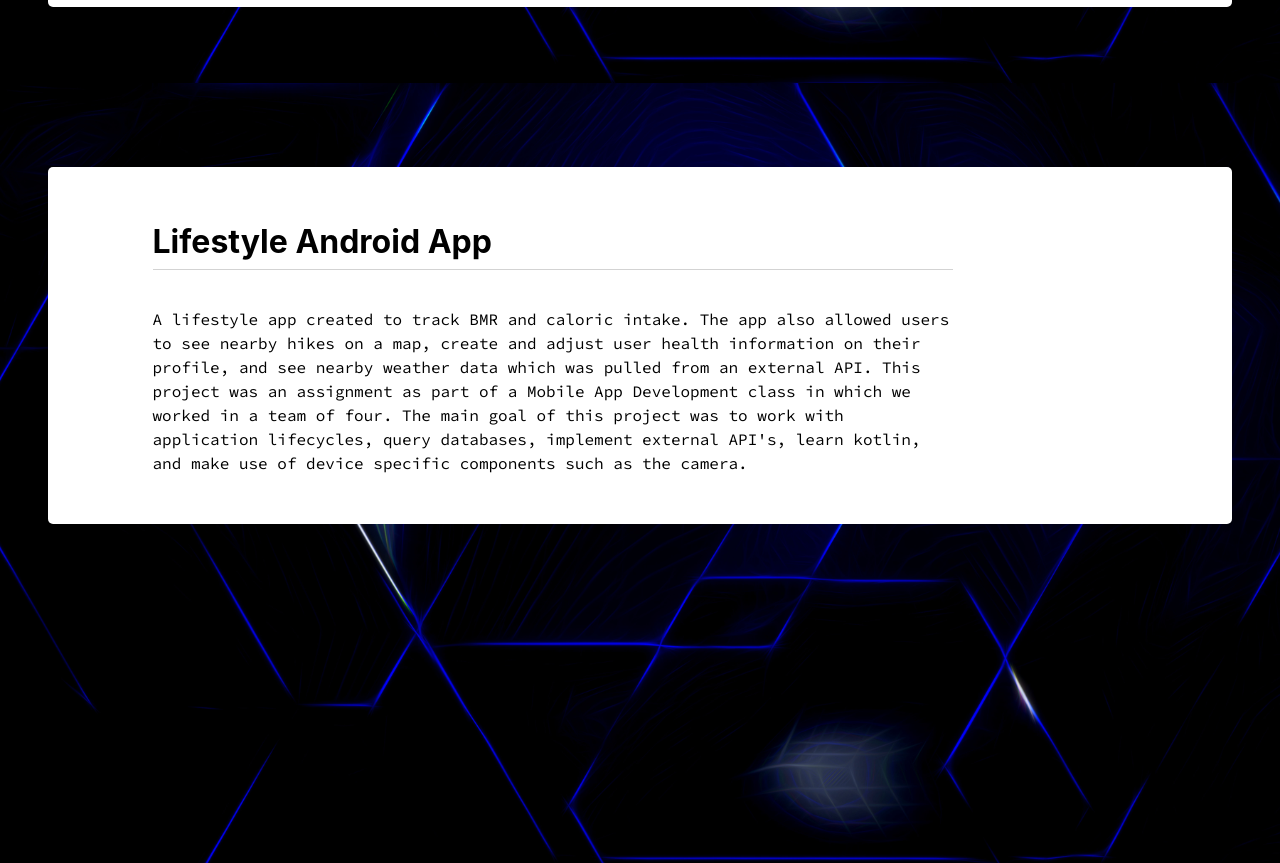
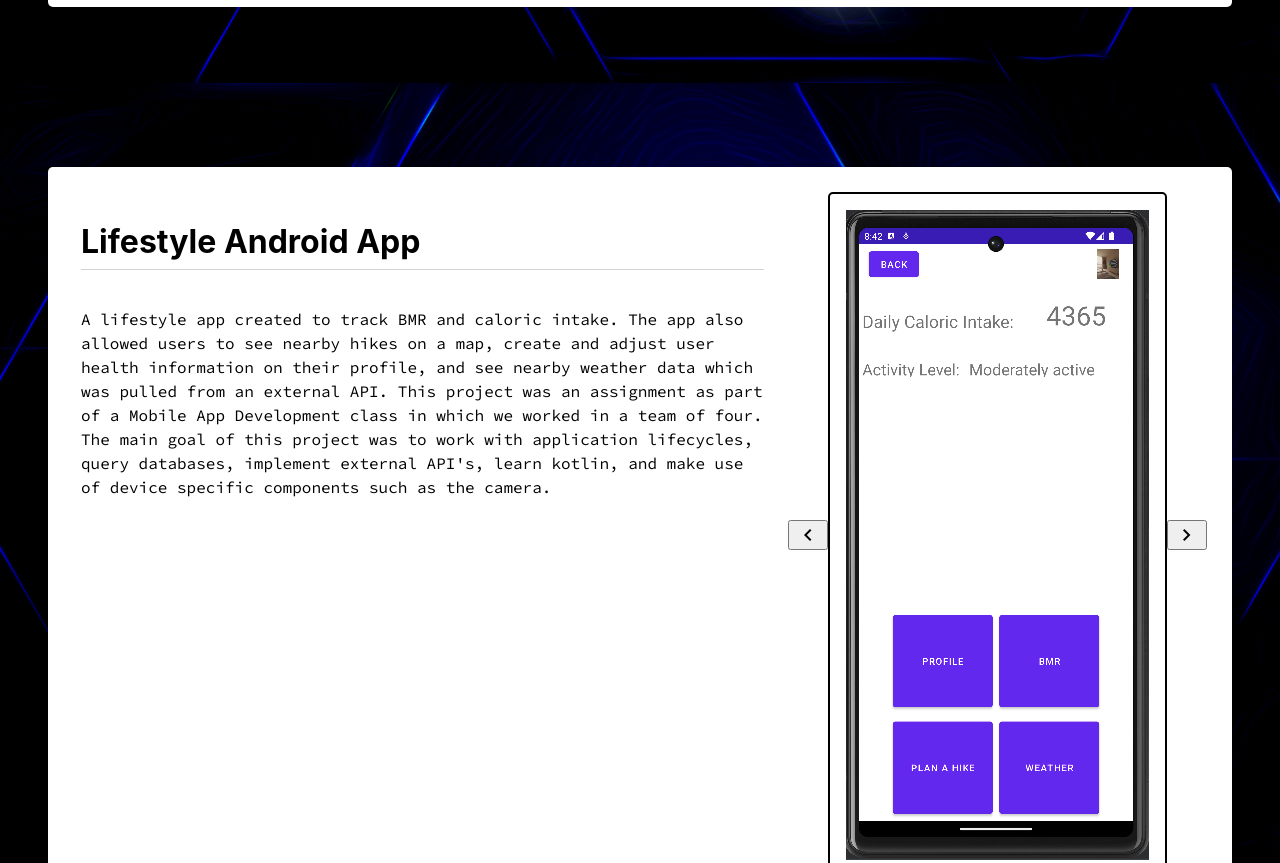
Before and after one commit to csbrown2000/cbrown-personal-portfolio, a React (Create React App) app: page /projects in a window 1280 px wide. Shown: the part 2317-3180 px from the top of the page. Built offline with nearby package versions, Linux system fonts and the light colour scheme.

Commit message:
Adding state for curr image on project page with multiple images, update UI for picture switcher component. NOTE: Images cycle forward but not backwards

```diff
--- /dev/null
+++ b/src/components/PictureSwitcher.css
@@ -0,0 +1,24 @@
+@import url("https://fonts.googleapis.com/css2?family=Material+Symbols+Outlined:opsz,wght,FILL,GRAD@20..48,100..700,0..1,-50..200");
+
+@import url("https://fonts.googleapis.com/css2?family=Material+Symbols+Outlined:opsz,wght,FILL,GRAD@20..48,100..700,0..1,-50..200");
+
+div.picture-switcher{
+	display: flex;
+	flex-direction: row;
+	align-items: center;
+	padding: 0.5rem;
+}
+
+div.picture-switcher button {
+	max-width: max-content;
+	max-height: max-content;
+	align-items: center;
+}
+
+.material-symbols-outlined {
+  font-variation-settings:
+  'FILL' 0,
+  'wght' 400,
+  'GRAD' 0,
+  'opsz' 24
+}
--- /dev/null
+++ b/src/components/PictureSwitcher.js
@@ -0,0 +1,42 @@
+import React, {useState} from 'react';
+
+// Arrow buttons & Icons
+
+
+// CSS file
+import './PictureSwitcher.css';
+
+// Function to ensure that an idx is within the bounds of the array
+// automatically loops back to start/end as index increases/decreases
+function cycler(idx, size){
+	if (idx > size){
+		return 0;
+	}else if (idx < 0){
+		return size - 1;
+	}else {
+		return idx;
+	}
+}
+
+function PictureSwitcher(props) {
+	const currIndex = 0;
+	const [img, setImg] = useState(props.img[currIndex]);
+
+	const nextImg = () => {
+		setImg(props.img[cycler(currIndex + 1, props.img.size)])
+	};
+
+	const prevImg = () => {
+		setImg(props.img[cycler(currIndex - 1, props.img.size)])
+	};
+
+	return (
+		<div className='picture-switcher'>
+			<button className='material-symbols-outlined' onClick={prevImg}>chevron_left</button>
+			<img src={img} alt="" />
+			<button className='material-symbols-outlined' onClick={nextImg}>chevron_right</button>
+		</div>
+	 );
+}
+
+export default PictureSwitcher;
--- a/src/components/ProjectListItem.js
+++ b/src/components/ProjectListItem.js
@@ -1,4 +1,6 @@
 import React from 'react'
+
+import PictureSwitcher from './PictureSwitcher';
 
 import './Projects.css';
 
@@ -7,11 +9,11 @@ function ProjectListItem(props) {
 	const altString = "Project image for " + props.title;
 	return (
 			<div className="list-item">
-				<div>
+				<div className='item-info'>
 					<h1>{props.title}</h1>
 					<p>{props.description}</p>
 				</div>
-				{typeof props.img === 'object' ? <div/> :
+				{typeof props.img === 'object' ? <PictureSwitcher img={props.img} /> :
 				props.img === '' ? <div/> : <img src={props.img} alt={altString}/>}
 
 			</div>
--- a/src/components/Projects.css
+++ b/src/components/Projects.css
@@ -20,7 +20,7 @@ div.list-item {
 	border-radius: 5px;
 }
 
-div.list-item div{
+div.list-item div.item-info{
 	display: flex;
 	flex-direction: column;
 	max-width: 50rem;
```
